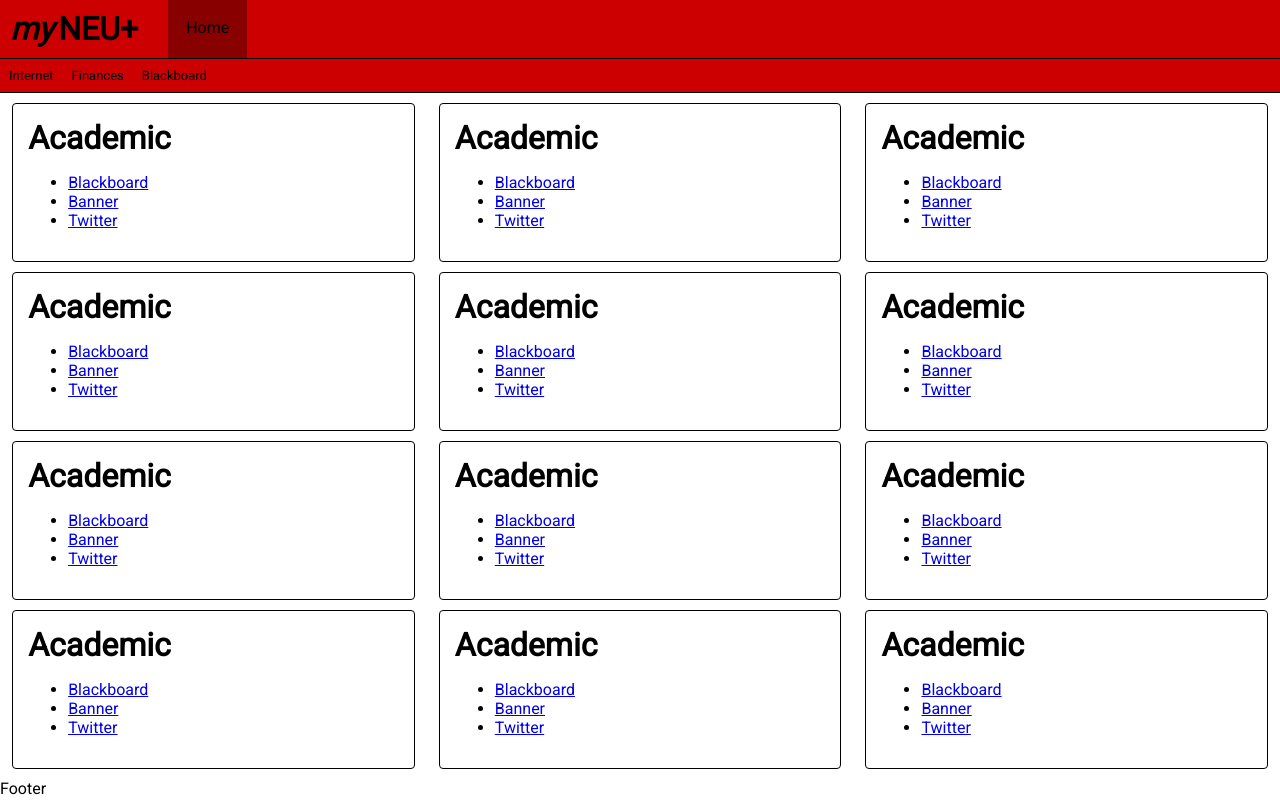
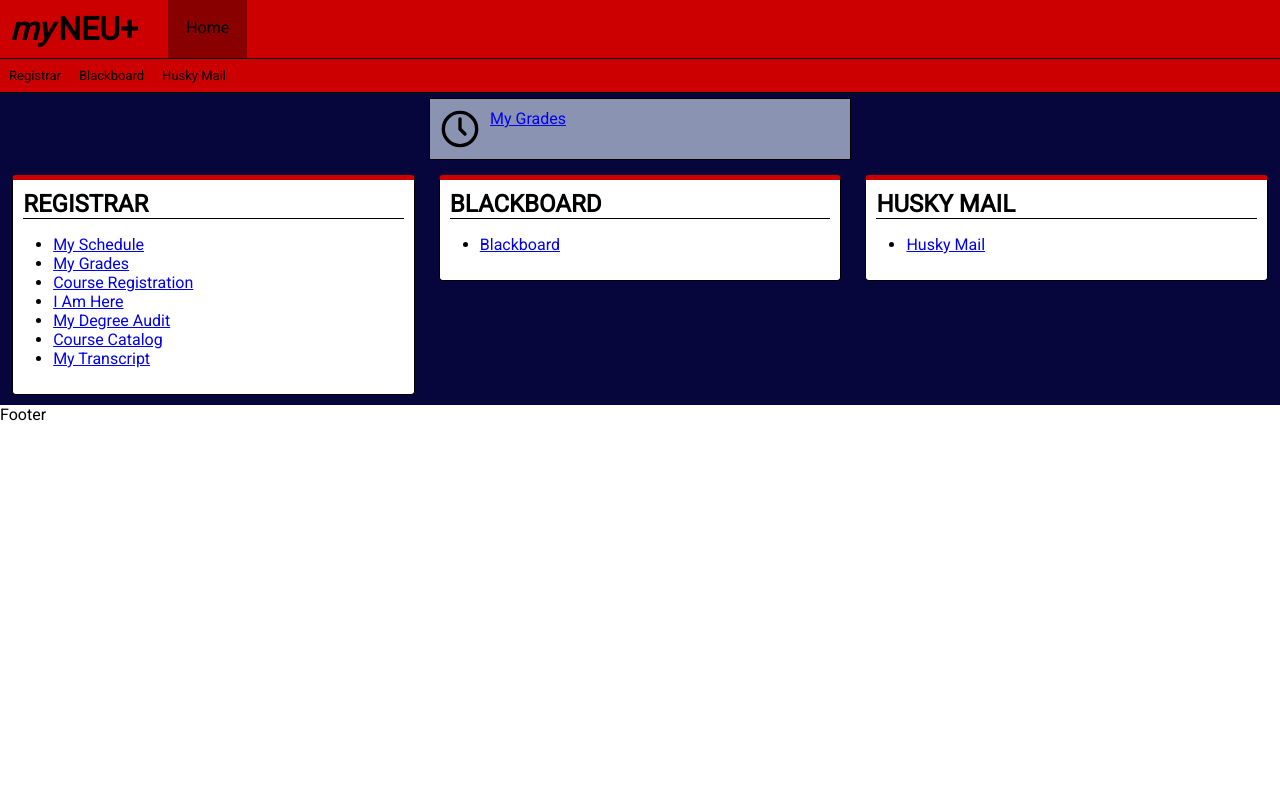
Before and after one commit to openmyneu/openmyneu.github.io, a React app: page / in a window 1280 px wide. Built offline with nearby package versions, Linux system fonts and the light colour scheme.

Commit message:
Worked on more stuff

```diff
--- a/src/MyNeuPage/AllLinks/AllLinks.css
+++ b/src/MyNeuPage/AllLinks/AllLinks.css
@@ -12,10 +12,33 @@
 .allLinksSection {
     margin: 10px;
     border: 1px solid black;
-    padding: 15px;
+    padding: 10px;
     border-radius: 4px;
+    /*background: #ffbaba;*/ /* This sorta worked but also kinda not */
+    background: white;
+    border-top: 5px solid #C00;
+}
+
+.allLinksSection > ul {
+    padding-left: 30px;
 }
 
 .allLinksSection > h1 {
     margin: 0;
+    border-bottom: 1px solid black;
+    text-transform: uppercase;
+    font-size: 1.5em;
 }
+
+@media(max-width: 800px) {
+
+    .allLinksColumn {
+        width: 100%;
+        margin-bottom: -10px;
+    }
+
+    .allLinksColumn:last-child {
+        margin-bottom: 0;
+    }
+
+}
--- a/src/MyNeuPage/AllLinks/AllLinks.js
+++ b/src/MyNeuPage/AllLinks/AllLinks.js
@@ -4,9 +4,21 @@
 import AllLinksColumn from "./AllLinksColumn";
 
 function getDataByColumns(data) {
-  const col1 = [{"title":"Academic", "links": [{"title": "Blackboard", "href": "a"},{"title": "Banner", "href": "b"},{"title": "Twitter", "href": "c"}]},{"title":"Academic", "links": [{"title": "Blackboard", "href": "a"},{"title": "Banner", "href": "b"},{"title": "Twitter", "href": "c"}]},{"title":"Academic", "links": [{"title": "Blackboard", "href": "a"},{"title": "Banner", "href": "b"},{"title": "Twitter", "href": "c"}]},{"title":"Academic", "links": [{"title": "Blackboard", "href": "a"},{"title": "Banner", "href": "b"},{"title": "Twitter", "href": "c"}]}];
+  const sections = {};
+  for (let i = 0; i < data.links.length; i++) {
+    if (data.links[i].mainSection) {
+      sections[data.links[i].mainSection] = sections[data.links[i].mainSection] ? sections[data.links[i].mainSection] : [];
+      sections[data.links[i].mainSection].push(data.links[i])
+    }
+  }
 
-  return [col1, col1, col1];
+  function sectionTitleToData(title) {
+    return {"title": title, "links": sections[title]};
+  }
+
+  return [data.allLinksSections.left.map(sectionTitleToData),
+          data.allLinksSections.center.map(sectionTitleToData),
+          data.allLinksSections.right.map(sectionTitleToData)];
 }
 
 export default function AllLinks(props) {
--- a/src/MyNeuPage/HoverBar/HoverBar.js
+++ b/src/MyNeuPage/HoverBar/HoverBar.js
@@ -42,6 +42,7 @@
     });
 
   return data.hoverBarSectionOrder.map(function(e){
+    if (parsedData[e]) {
       if (parsedData[e] instanceof Array) {
         return {
           "type": "section", "title": e, "data": parsedData[e]
@@ -50,6 +51,9 @@
         return {
           "type": "link", "href": parsedData[e].href, "title": parsedData[e].title
         }
+      }
+    } else {
+      return {"type": "undefined"};
     }
   })
 }
--- /dev/null
+++ b/src/MyNeuPage/MyNeuPage.css
@@ -0,0 +1,3 @@
+.myNeuPage {
+    background: #06063c; /* I'm going back and forth between this and white TODO */
+}
--- a/src/MyNeuPage/MyNeuPage.js
+++ b/src/MyNeuPage/MyNeuPage.js
@@ -3,6 +3,8 @@
 import HoverBar from "./HoverBar/HoverBar";
 import TimeSensitiveFeaturedLinks from "./TimeSensitiveFeaturedLinks/TimeSensitiveFeaturedLinks";
 import AllLinks from "./AllLinks/AllLinks";
+
+import './MyNeuPage.css'
 
 import data from './data.js';
 
--- a/src/MyNeuPage/TimeSensitiveFeaturedLinks/TimeSensitiveFeaturedLinks.css
+++ b/src/MyNeuPage/TimeSensitiveFeaturedLinks/TimeSensitiveFeaturedLinks.css
@@ -5,6 +5,7 @@
     border: 1px solid #000;
     margin: 5px auto;
     padding: 10px;
+    background: rgb(139, 147, 178);
 }
 
 .timeSensitiveFeaturedLinks > img {
--- a/src/MyNeuPage/data.js
+++ b/src/MyNeuPage/data.js
@@ -1,39 +1,94 @@
 export default {
   "links": [
-    {
-      "title": "Google",
-      "href": "https://www.google.com",
-      "hoverBar": {"section": "Internet", "index": 2}
-    },
-    {
-      "title": "Facebook",
-      "href": "https://www.facebook.com",
-      "hoverBar": {"section": "Internet", "index": 1}
-    },
-    {
-      "title": "Real MyNEU",
-      "href": "https://my.northeastern.edu",
-      "hoverBar": {"section": "Internet", "index": 0},
-      "featuredTimes": [{"from": [12, 1], "to": [12, 20]}]
-    },
-    {
-      "title": "Twitter",
-      "href": "https://www.twitter.com",
-      "hoverBar": {"section": "Internet", "index": 3},
-      "featuredTimes": [{"from": [12, 1], "to": [12, 20]}]
-    },
-    {
-      "title": "FASFA",
-      "href": "https://fafsa.ed.gov",
-      "hoverBar": {"section": "Finances", "index": 0},
-      "featuredTimes": [{"from": [12, 1], "to": [12, 20]}]
-    },
+    // {
+    //   "title": "Google",
+    //   "href": "https://www.google.com",
+    //   "hoverBar": {"section": "Internet", "index": 2}
+    //   "allLinksSection": ""
+    // },
+    // {
+    //   "title": "Facebook",
+    //   "href": "https://www.facebook.com",
+    //   "hoverBar": {"section": "Internet", "index": 1}
+    // },
+    // {
+    //   "title": "Real MyNEU",
+    //   "href": "https://my.northeastern.edu",
+    //   "hoverBar": {"section": "Internet", "index": 0},
+    //   "featuredTimes": [{"from": [12, 1], "to": [12, 20]}]
+    // },
+    // {
+    //   "title": "Twitter",
+    //   "href": "https://www.twitter.com",
+    //   "hoverBar": {"section": "Internet", "index": 3},
+    //   "featuredTimes": [{"from": [12, 1], "to": [12, 25]}]
+    // },
+    // {
+    //   "title": "FASFA",
+    //   "href": "https://fafsa.ed.gov",
+    //   "hoverBar": {"section": "Finances", "index": 0},
+    //   "featuredTimes": [{"from": [12, 1], "to": [12, 20]}]
+    // },
     {
       "title": "Blackboard",
       "href": "https://blackboard.neu.edu",
       "hoverBar": {"section": "Blackboard"},
-      "featuredTimes": [{"from": [12, 1], "to": [12, 20]}]
+      "mainSection": "Blackboard"
+    },
+    {
+      "title": "Husky Mail",
+      "href": "http://mail.google.com/a/husky.neu.edu",
+      "hoverBar": {"section": "Husky Mail"},
+      "mainSection": "Husky Mail"
+    },
+    {
+      "title": "My Schedule",
+      "href": "https://nubanner.neu.edu/ssomanager/c/SSB?pkg=bwskfshd.P_CrseSchdDetl",
+      "hoverBar": {"section": "Registrar", "index": 0},
+      "mainSection": "Registrar"
+    },
+    {
+      "title": "My Grades",
+      "href": "https://nubanner.neu.edu/ssomanager/c/SSB?pkg=bwskogrd.P_ViewTermGrde",
+      "hoverBar": {"section": "Registrar", "index": 1},
+      "mainSection": "Registrar",
+      "featuredTimes": [{"from": [12, 1], "to": [12, 30]}]
+    },
+    {
+      "title": "Course Registration",
+      "href": "https://nubanner.neu.edu/ssomanager/c/SSB?pkg=twbkwbis.P_GenMenu?name=bmenu.P_RegMnu",
+      "hoverBar": {"section": "Registrar", "index": 2},
+      "mainSection": "Registrar"
+    },
+    {
+      "title": "I Am Here",
+      "href": "https://prod-web.neu.edu/wasapp/bn/iah/secure/iah/main.do",
+      "hoverBar": {"section": "Registrar", "index": 3},
+      "mainSection": "Registrar"
+    },
+    {
+      "title": "My Degree Audit",
+      "href": "https://prod-web.neu.edu/wasapp/DARSStudent/RequestAuditServlet",
+      "hoverBar": {"section": "Registrar", "index": 4},
+      "mainSection": "Registrar"
+    },
+    {
+      "title": "Course Catalog",
+      "href": "https://wl11gp.neu.edu/udcprod8/bwckctlg.p_disp_dyn_ctlg",
+      "hoverBar": {"section": "Registrar", "index": 5},
+      "mainSection": "Registrar"
+    },
+    {
+      "title": "My Transcript",
+      "href": "https://nubanner.neu.edu/ssomanager/c/SSB?pkg=bwskotrn.P_ViewTermTran",
+      "hoverBar": {"section": "Registrar", "index": 6},
+      "mainSection": "Registrar"
     },
   ],
-  "hoverBarSectionOrder": ["Internet", "Finances", "Blackboard"],
+  "hoverBarSectionOrder": ["Registrar", "Financial", "Blackboard", "Husky Mail"],
+  "allLinksSections": {
+    "left": ["Registrar"],
+    "center": ["Blackboard"],
+    "right": ["Husky Mail"],
+  }
 }
```
Also changed, not shown: build/bundle.js. Lines whose indentation alone changed are shown as unchanged.
